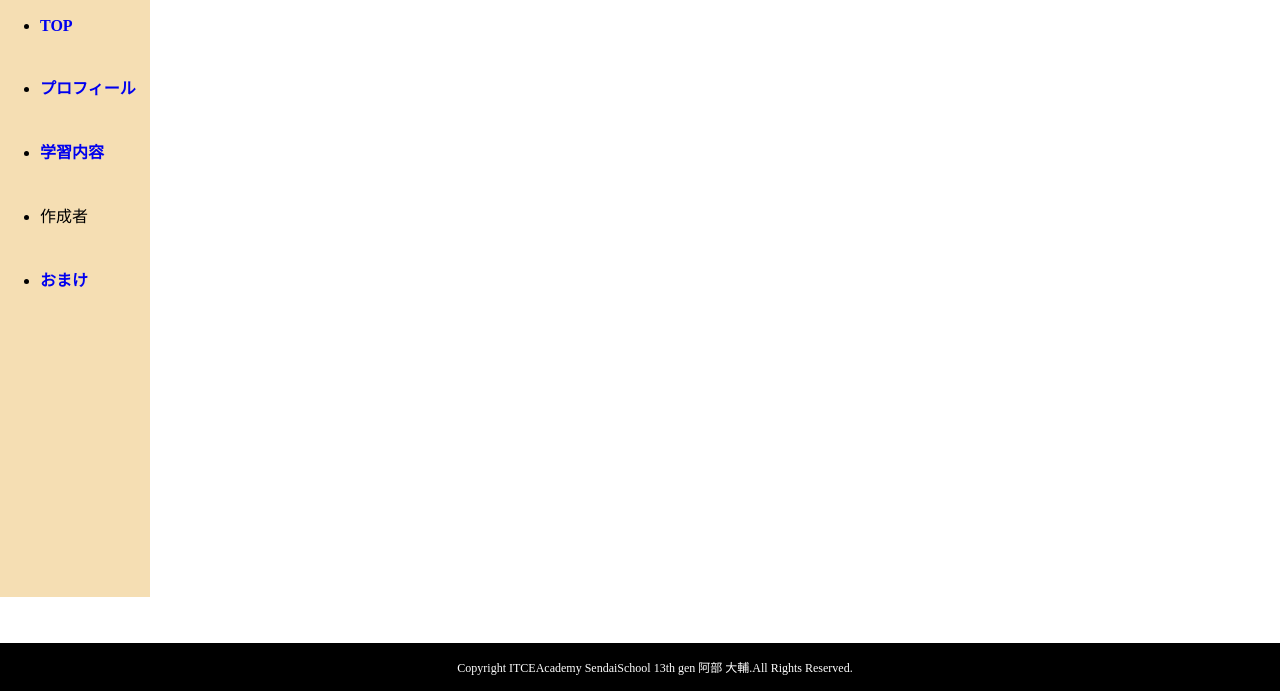
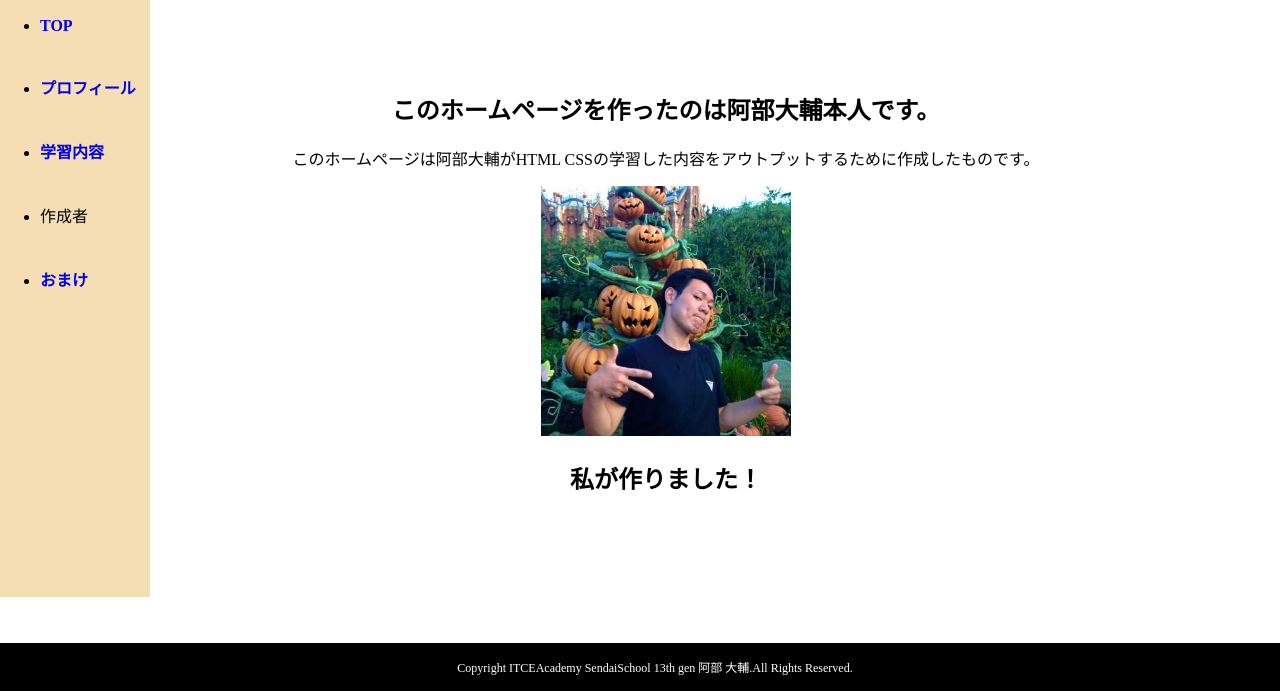
Before and after one commit to daisukeabe-0218/myhomepage_practice, a plain HTML site: page producer.html in a window 1280 px wide. Shown: the part 109-800 px from the top of the page. Drawn offline with Linux system fonts and the light colour scheme.

Commit message:
作成者ページに画像を追加しました。

```diff
--- a/producer.html
+++ b/producer.html
@@ -28,6 +28,10 @@
       <div id="producer">
       <h2 >このホームページを作ったのは阿部大輔本人です。</h2>
       <p>このホームページは阿部大輔がHTML CSSの学習した内容をアウトプットするために作成したものです。</p>
+      <img src="img/profile.jpg" id="producer_img">
+      <h2>私が作りました！</h2>
+
+        </div>
       </div>
 
 
--- a/styles.css
+++ b/styles.css
@@ -62,7 +62,7 @@ main {
     float: left;
     width: 300px;
     height: 300px;
-    margin-top: 150px;
+    margin-top: 200px;
     margin-left: 350px;
     border-radius: 50% ;
 }
@@ -74,7 +74,7 @@ main {
     margin-left: 100px;
     margin-top: 170px;
     border: 1px solid;
-    border-radius:25%;
+    border-radius:40% 40% 40% 0%;
     padding-left: 20px;
 }
 
@@ -152,7 +152,16 @@ dl dd {
 #producer {
     width: 90%;
     text-align: center;
+    margin-top: 200px;
+    margin-left: 90px;
+
 }
+
+#producer_img{
+    height: 250px;
+    width:  250px;
+}
+
 
 /* おまけページ */
 
```
